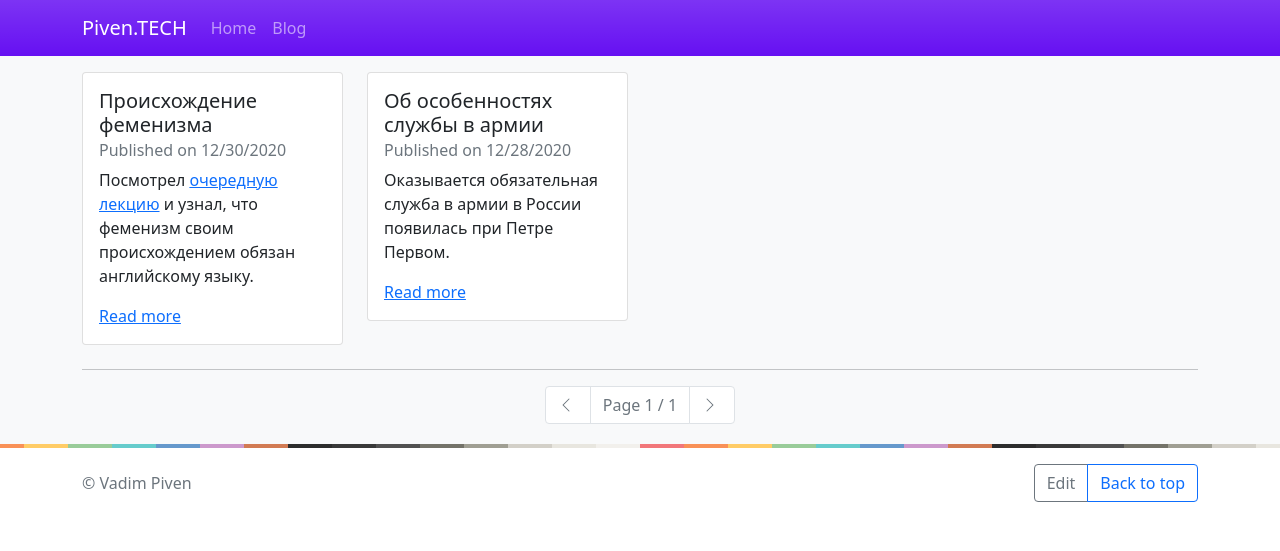
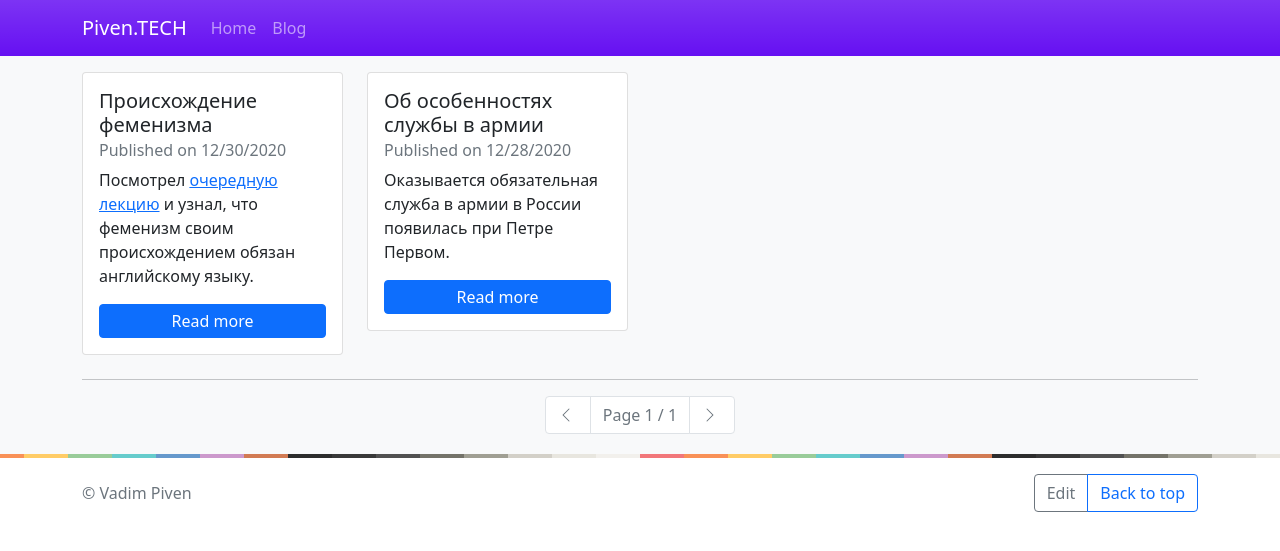
Before and after one commit to vadimpiven/vadimpiven, a Jekyll site: the page built from blog/index.html, in a window 1280 px wide. Shown: the top 551 px of the page. Built offline with Jekyll 4.4.1, drawn with Linux system fonts in a browser that asks for light colours; the list of posts is cut into pages by our own code.

Commit message:
Update index.html

```diff
--- a/blog/index.html
+++ b/blog/index.html
@@ -10,7 +10,7 @@
           <h5 class="card-title">{{ post.title }}</h5>
           <h6 class="card-subtitle mb-2 text-muted">Published on {{ post.date | date: "%m/%d/%Y" }}</h6>
           <p class="card-text mb-2">{{ post.excerpt }}</p>
-          <a href="{{ post.url }}" class="card-link">Read more</a>
+          <a href="{{ post.url }}" class="btn btn-primary py-1 d-grid">Read more</a>
         </div>
       </div>
     </div>
```
